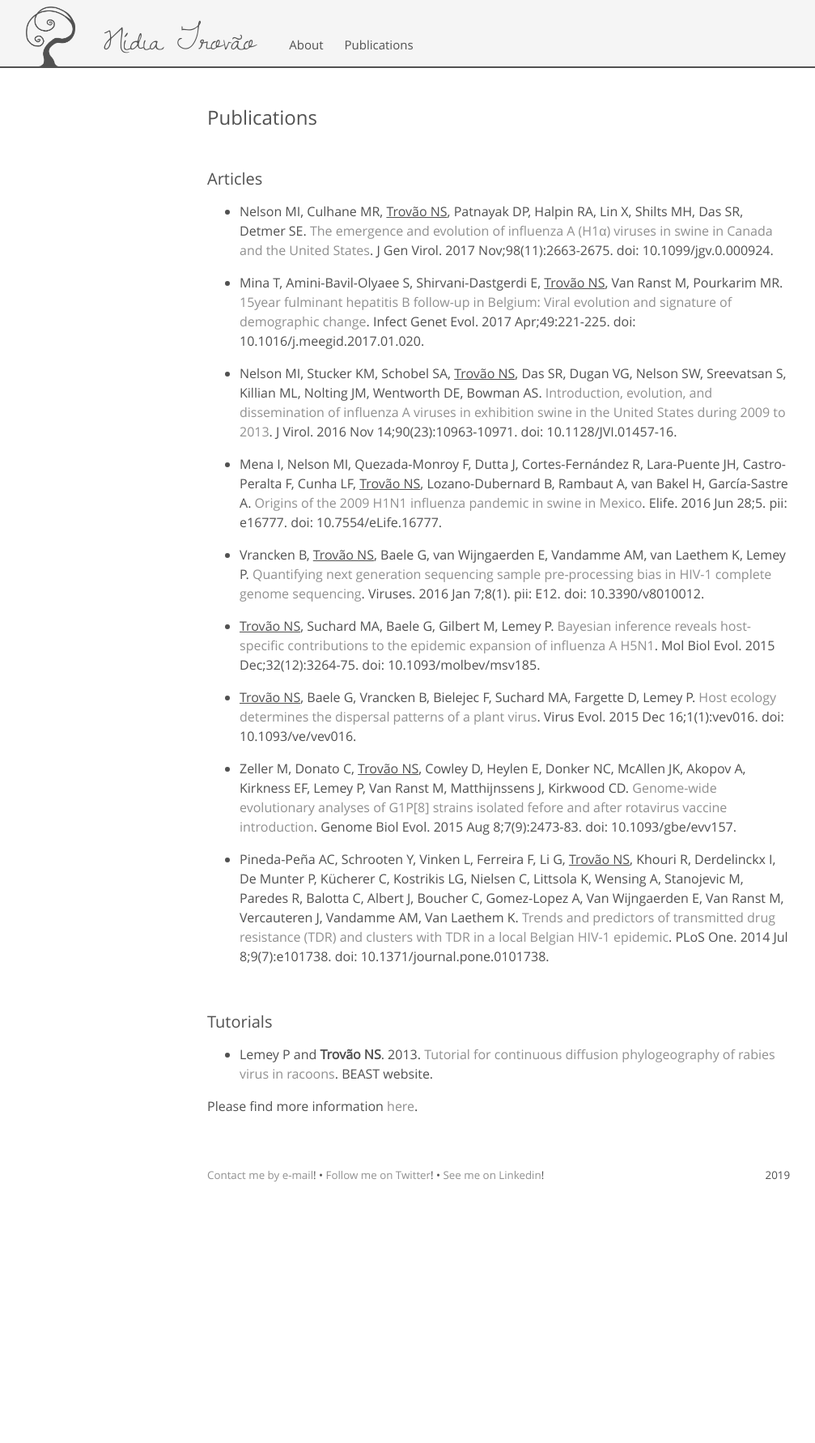
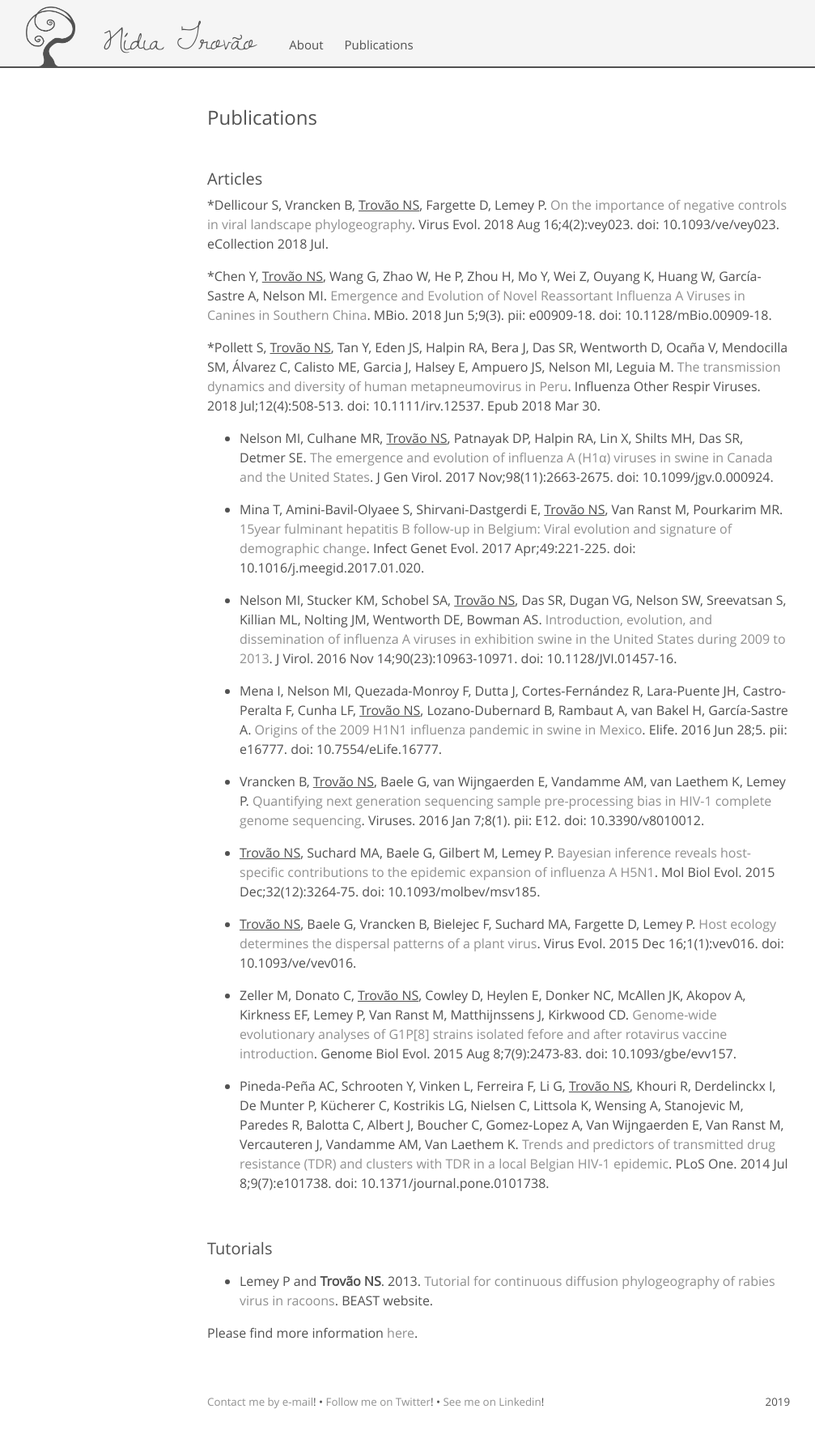
Before and after one commit to nidiatrovao/nidiatrovao.github.io, a Jekyll site: the page built from publications.md, in a window 1280 px wide. Shown: the whole page at 81% size, without its empty margins (24-1031 px from the left). Built offline with Jekyll 4.4.1, drawn with Linux system fonts in a browser that asks for light colours; before the commit the page ends 1502 px from its top, so only the background shows below that.

Commit message:
Update publications.md

```diff
--- a/publications.md
+++ b/publications.md
@@ -5,6 +5,11 @@ title: Publications
 <br>
 ## Articles
 
+*Dellicour S, Vrancken B, <u>Trovão NS</u>, Fargette D, Lemey P. [On the importance of negative controls in viral landscape phylogeography](https://academic.oup.com/ve/article/4/2/vey023/5075341). Virus Evol. 2018 Aug 16;4(2):vey023. doi: 10.1093/ve/vey023. eCollection 2018 Jul.
+
+*Chen Y, <u>Trovão NS</u>, Wang G, Zhao W, He P, Zhou H, Mo Y, Wei Z, Ouyang K, Huang W, García-Sastre A, Nelson MI. [Emergence and Evolution of Novel Reassortant Influenza A Viruses in Canines in Southern China](https://mbio.asm.org/content/9/3/e00909-18). MBio. 2018 Jun 5;9(3). pii: e00909-18. doi: 10.1128/mBio.00909-18.
+
+*Pollett S, <u>Trovão NS</u>, Tan Y, Eden JS, Halpin RA, Bera J, Das SR, Wentworth D, Ocaña V, Mendocilla SM, Álvarez C, Calisto ME, Garcia J, Halsey E, Ampuero JS, Nelson MI, Leguia M. [The transmission dynamics and diversity of human metapneumovirus in Peru](https://onlinelibrary.wiley.com/doi/full/10.1111/irv.12537). Influenza Other Respir Viruses. 2018 Jul;12(4):508-513. doi: 10.1111/irv.12537. Epub 2018 Mar 30.
 
 * Nelson MI, Culhane MR, <u>Trovão NS</u>, Patnayak DP, Halpin RA, Lin X, Shilts MH, Das SR, Detmer SE. [The emergence and evolution of influenza A (H1α) viruses in swine in Canada and the United States](http://jgv.microbiologyresearch.org/content/journal/jgv/10.1099/jgv.0.000924#tab2). J Gen Virol. 2017 Nov;98(11):2663-2675. doi: 10.1099/jgv.0.000924.
 
```
